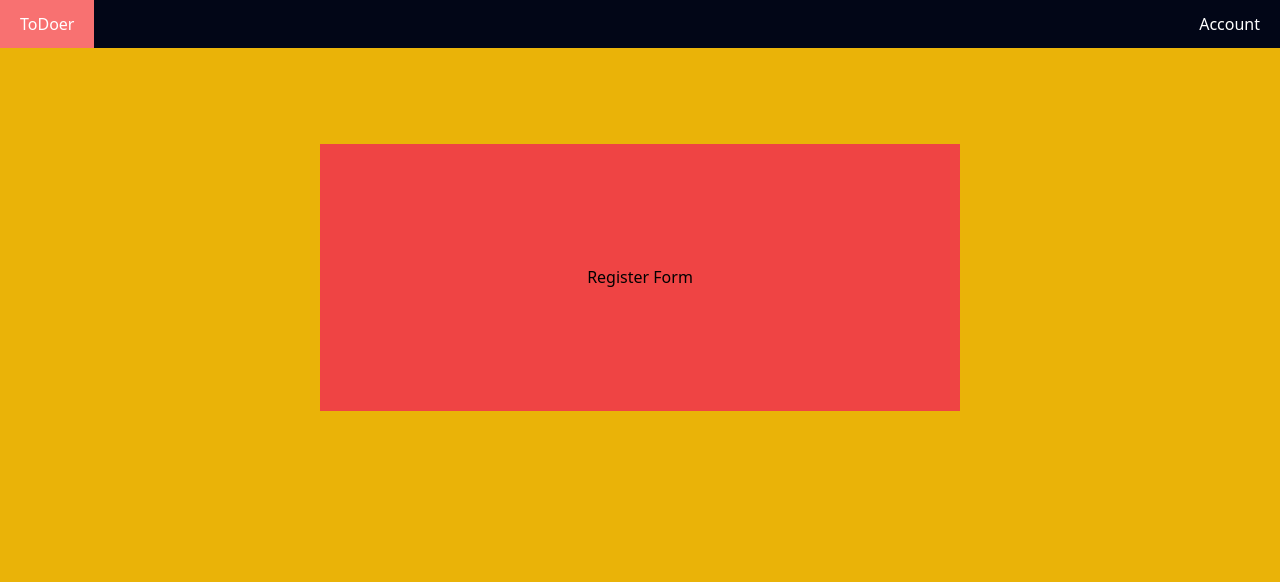
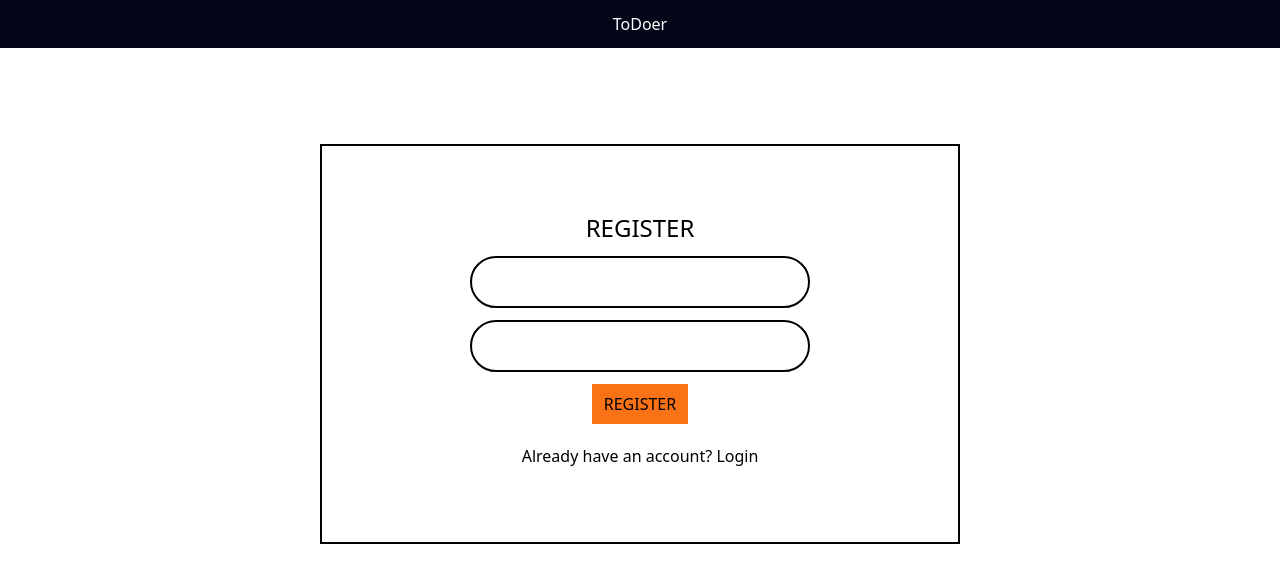
Before and after one commit to UttkarshRanjan47784/fullstack-todoer-frontend, a React (Vite) app: page /register in a window 1280 px wide. Shown: the top 582 px of the page. Built offline with nearby package versions, Linux system fonts and the light colour scheme.

Commit message:
Modifications to Login and Register components. Fixed Register Page. Suspense API added to App --> Browser Router --> Routes --> Register Route.

```diff
--- a/src/App.jsx
+++ b/src/App.jsx
@@ -13,7 +13,7 @@ export default function App() {
       <BrowserRouter>
         <Routes>
           <Route path='/' element={<LoginPage />} />
-          <Route path='/register' element={<RegisterPage />} />
+          <Route path='/register' element={<React.Suspense fallback="loading"><RegisterPage /></React.Suspense>} />
         </Routes>
       </BrowserRouter>
     </div>
--- a/src/components/Header.jsx
+++ b/src/components/Header.jsx
@@ -2,9 +2,8 @@ import React from 'react'
 
 export default function Header() {
   return (
-    <div className='bg-slate-950 w-full flex items-center text-white justify-between'>
+    <div className='bg-slate-950 w-full flex items-center text-white justify-center'>
         <button className='py-3 px-5 hover:bg-red-400'>ToDoer</button>
-        <button className='py-3 px-5 hover:bg-red-400'>Account</button>
     </div>
   )
 }
--- a/src/components/auth/Login.jsx
+++ b/src/components/auth/Login.jsx
@@ -1,10 +1,12 @@
 import React, { useState } from 'react'
+import { useNavigate } from 'react-router-dom'
 import axios from 'axios'
 
 export default function Login() {
 
     let [username, setUsername] = useState('');
-    let [password, setPassword] = useState('')
+    let [password, setPassword] = useState('');
+    let goToRegister = useNavigate()
 
     let handleUsernameChange = (event) => {
         setUsername(event.target.value);
@@ -16,6 +18,10 @@ export default function Login() {
 
     let handleLogin = async (event) => {
         event.preventDefault();
+        if (username.length == 0 || password.length == 0){
+            alert(`Please Credentials!`);
+            return;
+        }
         let user = {
             username : username,
             password : password
@@ -25,14 +31,22 @@ export default function Login() {
         console.log(localStorage.getItem(`todoer-user-token`));
     }
 
+    let handleGoToRegister = (event) => {
+        event.preventDefault();
+        goToRegister(`/register`);
+    }
+
   return (
-    <form className=' p-3 space-y-3 w-full md:w-3/4'>
+    <form className=' p-3 space-y-3 w-full md:w-3/4 text-center'>
+        <h1 className='text-2xl'>LOGIN</h1>
         <input className='border-2 text-center border-black mx-auto w-3/4 rounded-full p-3 block'
         type='text' name='username' value={username} onChange={handleUsernameChange}></input>
         <input className='border-2 text-center border-black mx-auto w-3/4 rounded-full p-3 block'
         type='text' name='password' value={password} onChange={handlePasswordChange}></input>
         <input className='bg-orange-500 block mx-auto px-3 py-2 cursor-pointer'
         type='submit' onClick={handleLogin} value={`LOGIN`}></input>
+        <button className='block mx-auto px-3 py-2 cursor-pointer hover:underline'
+         onClick={handleGoToRegister} >Don't have an account? Register</button>
     </form>
   )
 }
--- a/src/components/auth/Register.jsx
+++ b/src/components/auth/Register.jsx
@@ -1,18 +1,52 @@
-import React from 'react'
+import React, { useState } from 'react'
+import { useNavigate } from 'react-router-dom'
+import axios from 'axios'
 
 export default function Register() {
 
+  let [username, setUsername] = useState('');
+  let [password, setPassword] = useState('');
+
+  const goToLogin = useNavigate()
+
+  let handleUsernameChange = (event) => {
+      setUsername(event.target.value);
+  }
+  let handlePasswordChange = (event) => {
+      setPassword(event.target.value);
+  }
+
+
   let handleRegister = async (event) => {
     event.preventDefault();
+    if (username.length == 0 || password.length == 0){
+        alert(`Please Credentials!`);
+        return;
+    }
     let user = {
         username : username,
         password : password
     }
     let response = await axios.post(`http://localhost:5000/register`, user);
-        console.log(response.data)
+    localStorage.setItem(`todoer-user-token`, `${response.data}`);
+  }
+
+  let handleGoToLogin = (event) => {
+    event.preventDefault();
+    goToLogin(`/`);
   }
 
 return (
-    <div>Register</div>
+  <form className=' p-3 space-y-3 w-full md:w-3/4 text-center'>
+      <h1 className='text-2xl'>REGISTER</h1>
+      <input className='border-2 text-center border-black mx-auto w-3/4 rounded-full p-3 block'
+      type='text' name='username' value={username} onChange={handleUsernameChange}></input>
+      <input className='border-2 text-center border-black mx-auto w-3/4 rounded-full p-3 block'
+      type='text' name='password' value={password} onChange={handlePasswordChange}></input>
+      <input className='bg-orange-500 block mx-auto px-3 py-2 cursor-pointer'
+      type='submit' onClick={handleRegister} value={`REGISTER`}></input>
+      <button className='block mx-auto px-3 py-2 cursor-pointer hover:underline'
+         onClick={handleGoToLogin} >Already have an account? Login</button>
+  </form>
 )
 }
--- a/src/pages/RegisterPage.jsx
+++ b/src/pages/RegisterPage.jsx
@@ -1,10 +1,11 @@
 import React from 'react'
+import Register from '../components/auth/Register'
 
 export default function RegisterPage() {
   return (
-    <div className='login-page h-dvh flex justify-center bg-yellow-500'>
-        <div className='login-wrapper h-1/3 w-1/2 mt-24 bg-red-500 flex justify-center items-center'>
-            Register Form
+    <div className='login-page h-dvh flex justify-center'>
+        <div className='register-wrapper h-1/3 w-1/2 mt-24 border-2 border-black flex justify-center items-center md:h-1/2'>
+            <Register />
         </div>
     </div>
   )
```
Lines whose indentation alone changed are shown as unchanged.
